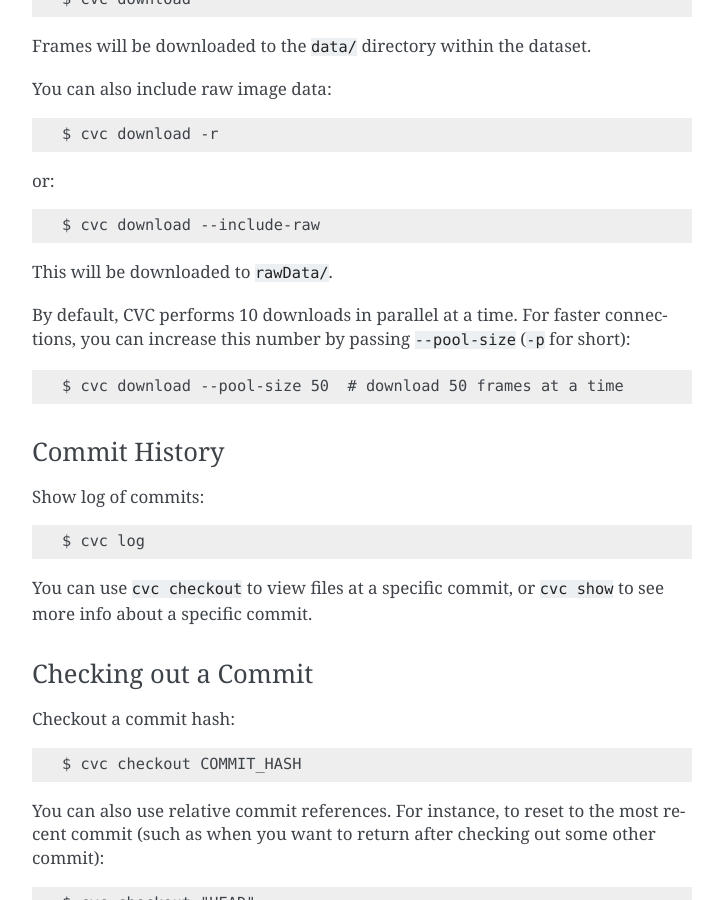
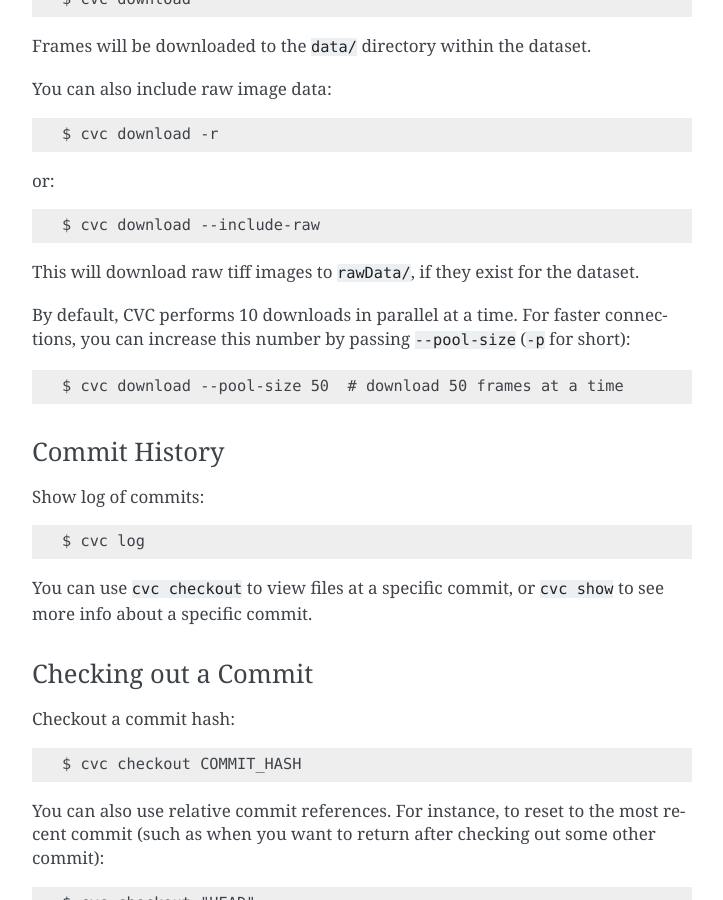
Before and after one commit to FLIR/conservator-cli, a Sphinx documentation site: the page built from docs/usage/cvc_guide.rst, in a window 1280 px wide and 900 px high, scrolled down 4946 px. Shown: the whole window, without its empty margins (388-1111 px from the left). Built offline with Sphinx 7.4.7, drawn with Linux system fonts in a browser that asks for light colours.

Commit message:
Tweaked docs

```diff
--- a/docs/usage/cvc_guide.rst
+++ b/docs/usage/cvc_guide.rst
@@ -200,7 +200,7 @@ or::
 
     $ cvc download --include-raw
 
-This will be downloaded to ``rawData/``.
+This will download raw tiff images to ``rawData/``, if they exist for the dataset.
 
 By default, CVC performs 10 downloads in parallel at a time. For faster connections,
 you can increase this number by passing ``--pool-size`` (``-p`` for short)::
```
